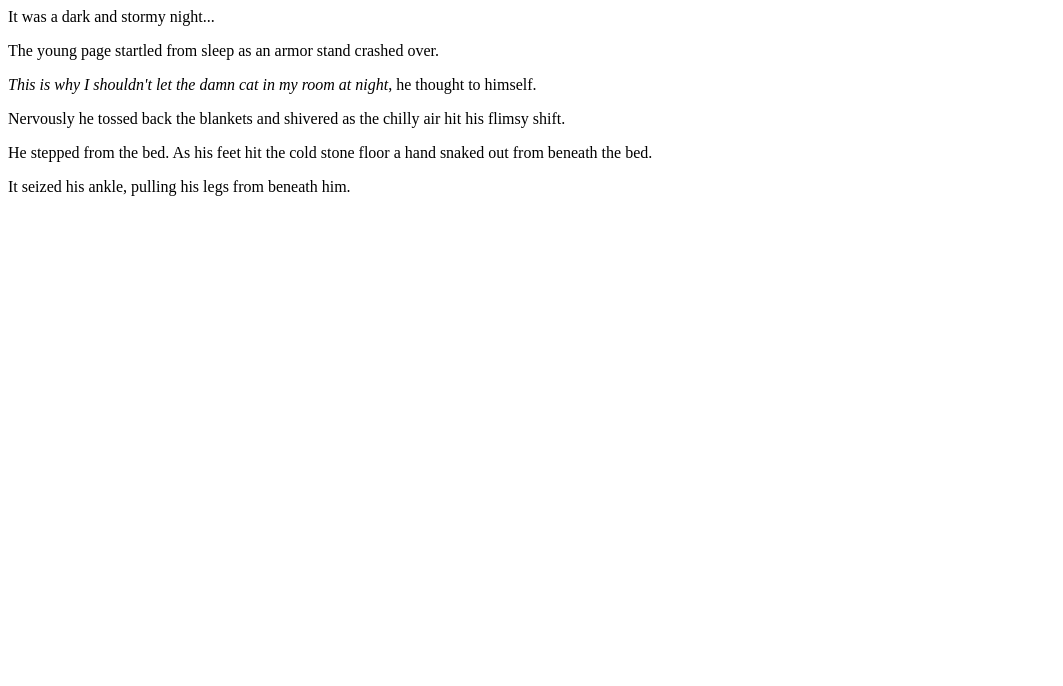
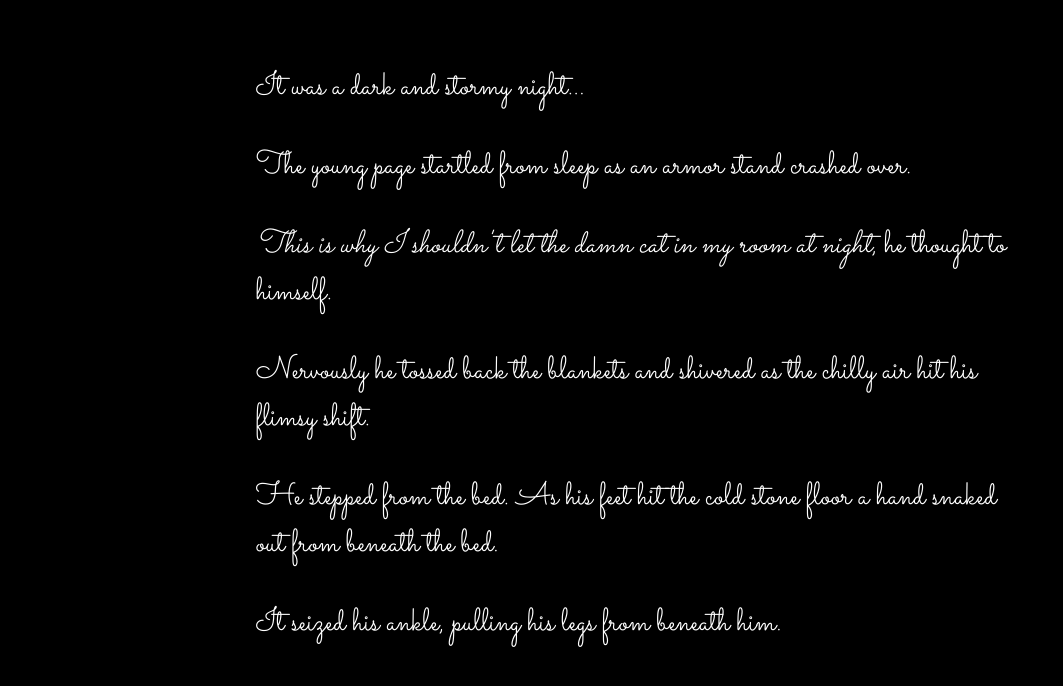
Before and after one commit to VoijaRisa/fireside-story, a plain HTML site: page index.html in a window 1280 px wide. Shown: the whole page, without its empty margins (0-1063 px from the left). Drawn offline with Linux system fonts and the light colour scheme.

Commit message:
did step 12p1

```diff
--- a/index.html
+++ b/index.html
@@ -1,4 +1,8 @@
 <html>
+    <head>
+        <link rel="stylesheet" type="text/css" href="style.css">
+        <link href="https://fonts.googleapis.com/css?family=Sacramento" rel="stylesheet">
+      </head>
   <body>
     <p>It was a dark and stormy night...</p>
     <p>The young page startled from sleep as an armor stand crashed over.</p>
--- a/style.css
+++ b/style.css
@@ -1,7 +1,9 @@
 body {
-    color:white;
-    background-color: #333;
-    font-size: 150%;
-    font-family: 'Satisfy', cursive;
-    margin: 5em 25%;
-}
+    color: white;
+    background-color: black;
+    font-family: 'Sacramento', cursive;
+    font-size: 32px;
+    margin-top: 5%;
+    margin-left: 20%;
+    margin-right: 20%;
+  }
```
